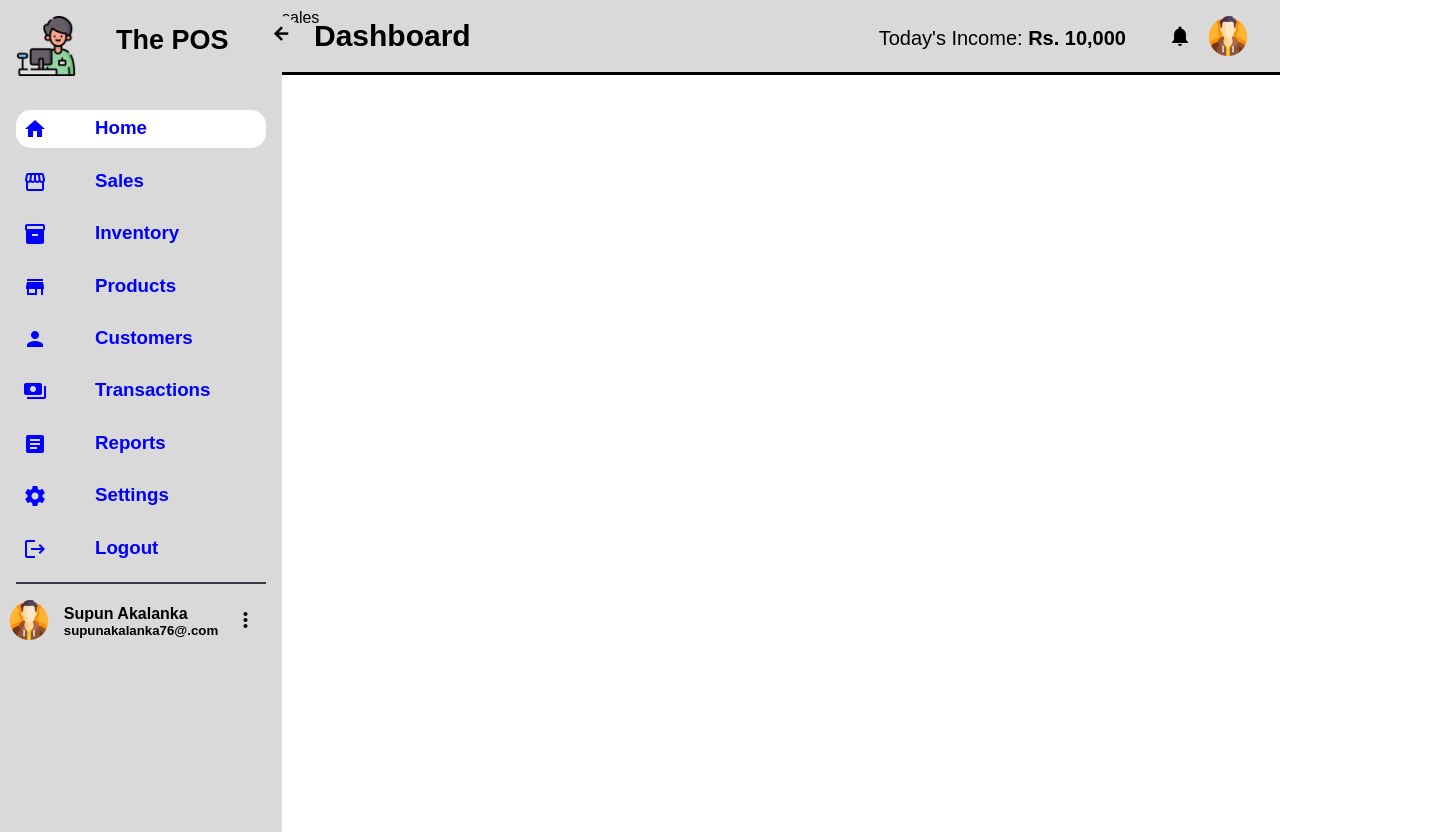
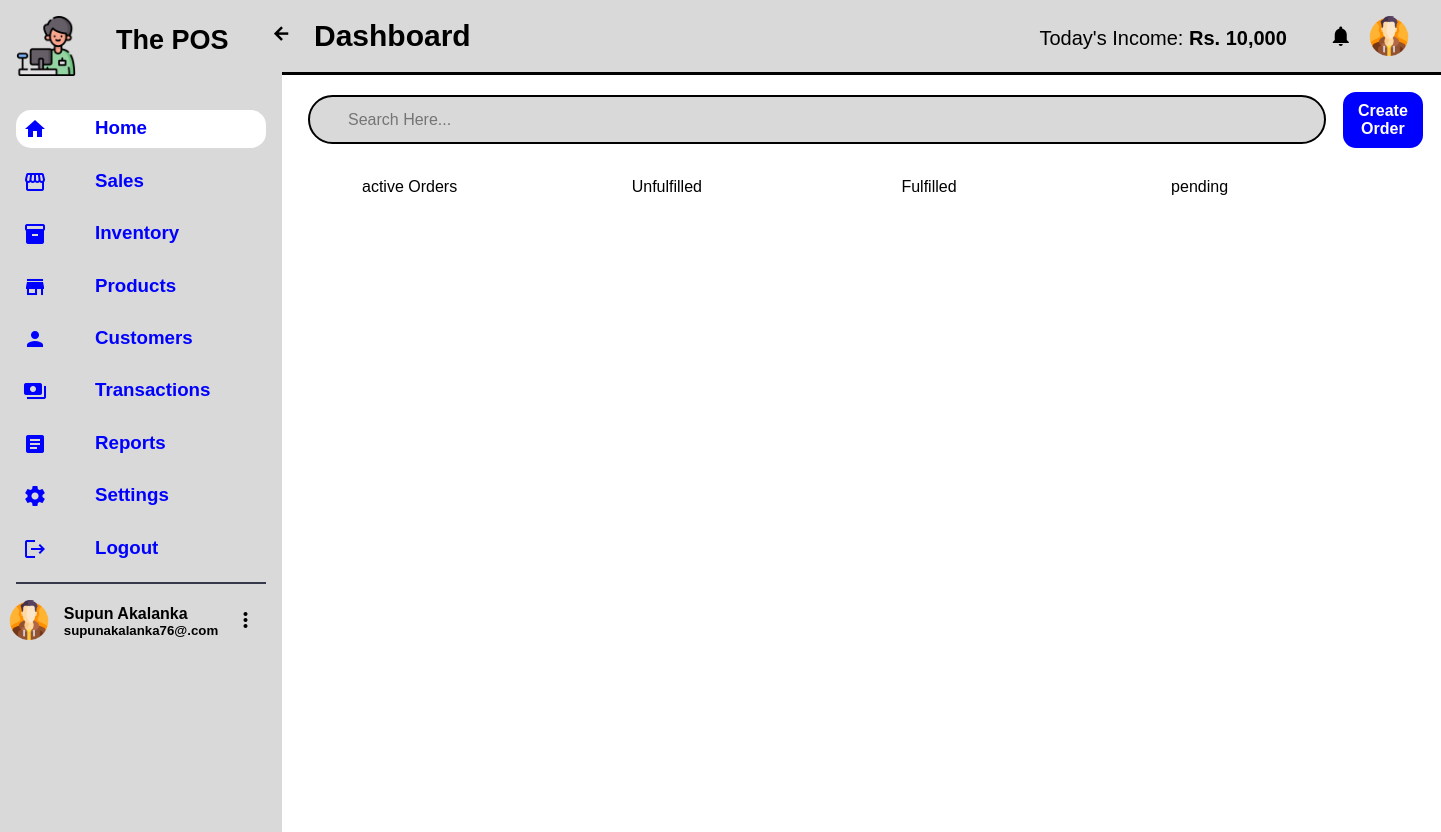
Before and after one commit to supunakalanka76/POS, a React (Create React App) app: page /sales in a window 1280 px wide. Shown: the whole page, 1441 px wide, since content can reach past the window. Built offline with nearby package versions, Linux system fonts and the light colour scheme.

Commit message:
begin-sales

```diff
--- a/src/App.css
+++ b/src/App.css
@@ -7,5 +7,4 @@
   display: grid;
   grid-template-rows: 10% 90%;
   flex-grow: 1;
-  height: fit-content;
 }
--- a/src/components/sales/Sales.css
+++ b/src/components/sales/Sales.css
@@ -0,0 +1,116 @@
+/* root-variables */
+
+:root {
+    --color-primary: #7380ec;
+    --color-danger: #ff7782;
+    --color-success: #41f1b6;
+    --color-warning: #ffbb55;
+    --color-white: #fff;
+    --color-info-dark: #7d8da1;
+    --color-info-light: #dce1eb;
+    --color-dark: #363949;
+    --color-light: rgba(132,139,200,0.18);
+    --color-primary-variant: #111e88;
+    --color-dark-variant: #677483;
+    --color-background: #f6f6f9;
+
+    --card-border-radius: 2rem;
+    --border-radius-1: 0.4rem;
+    --border-radius-2: 0.8rem;
+    --border-radius-3: 1.2rem;
+
+    --card-padding: 1.8rem;
+    --padding-1: 1.2rem;
+
+    --box-shadow: 0 2rem 3rem var(--color-light);
+}
+
+  .dark-theme-variables{
+    --color-background: #181a1e;
+    --color-white: #202528;
+    --color-dark: #edeffd;
+    --color-dark-variant: #a3bdcc;
+    --color-light: rgba(0, 0, 0, 0.4);
+    --color-shadow: 0 2rem 3rem var(--color-light);
+}
+
+
+*{
+    margin: 0;
+    padding: 0;
+    outline: 0;
+    appearance: none;
+    border: 0;
+    text-decoration: none;
+    list-style: none;
+    box-sizing: border-box;
+    font-family: 'Poppins', sans-serif;
+  }
+
+.sales {
+    display: grid;
+    grid-template-rows: 20% 30% 50%;
+    align-items: center;
+}
+
+.sales-search {
+    display: flex;
+    flex-direction: row;
+    align-items: center;
+    justify-content: left;
+    padding: 1rem;
+    padding-top: 3rem;
+}
+
+.search-Bar {
+    border: 2px solid black;
+    background-color: #D9D9D9;
+    height: 40px;
+    border-radius: 30px;
+    margin-left: 10px;
+    padding-top: 5px;
+    padding-left: 0.5rem;
+    text-align: center;
+    justify-content: center;
+}
+
+.search-Bar input {
+    flex: 1;
+    height: 35px;
+    width: 61rem;
+    background: transparent;
+    border: 0;
+    outline: 0;
+    font-size: 16px;
+    color: black;
+    padding-left: 30px;
+}
+
+.sales-btn {
+    display: flex;
+    flex-direction: row;
+    padding-left: 15px;
+}
+
+.btn-order {
+    display: flex;
+    flex-direction: row;
+    align-items: center;
+    justify-content: center;
+    font-size: 16px;
+    font-weight: bold;
+    background-color: blue;
+    color: white;
+    border-radius: 15px;
+    border: 2px solid;
+    padding: 10px 15px;
+    cursor: pointer;
+}
+
+.sales-detail {
+    display: grid;
+    grid-template-columns: 25% 25% 25% 25%;
+    align-items: center;
+    padding-top: 4rem;
+    padding-left: 5rem;
+}
--- a/src/components/sales/Sales.js
+++ b/src/components/sales/Sales.js
@@ -1,9 +1,29 @@
 import React from 'react'
+import 'material-icons/iconfont/material-icons.css';
+import './Sales.css';
 
 function Sales() {
   return (
-    <div>
-      sales
+    <div className='sales'>
+      <div className='sales-search'>
+
+        <div className='search-Bar'>
+        <div className='row'>
+        <input type='text' id='input-box' placeholder='Search Here...' autoCapitalize='off'/>
+        </div>
+        </div>
+      <div className='sales-btn'>
+        <button className='btn-order'>Create Order</button>
+      </div>
+      </div>
+
+      <div className='sales-detail'>
+        <p>active Orders</p>
+        <p>Unfulfilled</p>
+        <p>Fulfilled</p>
+        <p>pending</p>
+      </div>
+
     </div>
   )
 }
```
